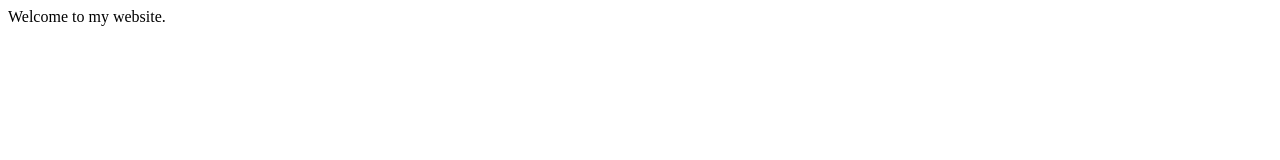
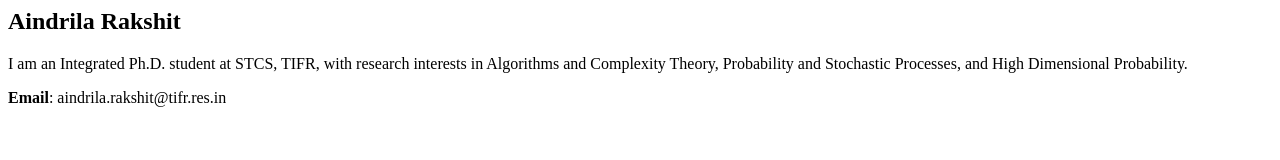
Before and after one commit to luccipus1207/luccipus1207.github.io, a plain HTML site: page index.html in a window 1280 px wide. Drawn offline with Linux system fonts and the light colour scheme.

Commit message:
Added intro

```diff
--- a/index.html
+++ b/index.html
@@ -8,7 +8,14 @@
 
 <body>
 
-Welcome to my website.
+<h2>Aindrila Rakshit</h2>
+
+<p>
+    I am an Integrated Ph.D. student at STCS, TIFR, with research interests in Algorithms and Complexity Theory, Probability and Stochastic
+Processes, and High Dimensional Probability.
+</p>
+
+<p><b>Email</b>: aindrila.rakshit@tifr.res.in</p>
 
 
 </body>
```
